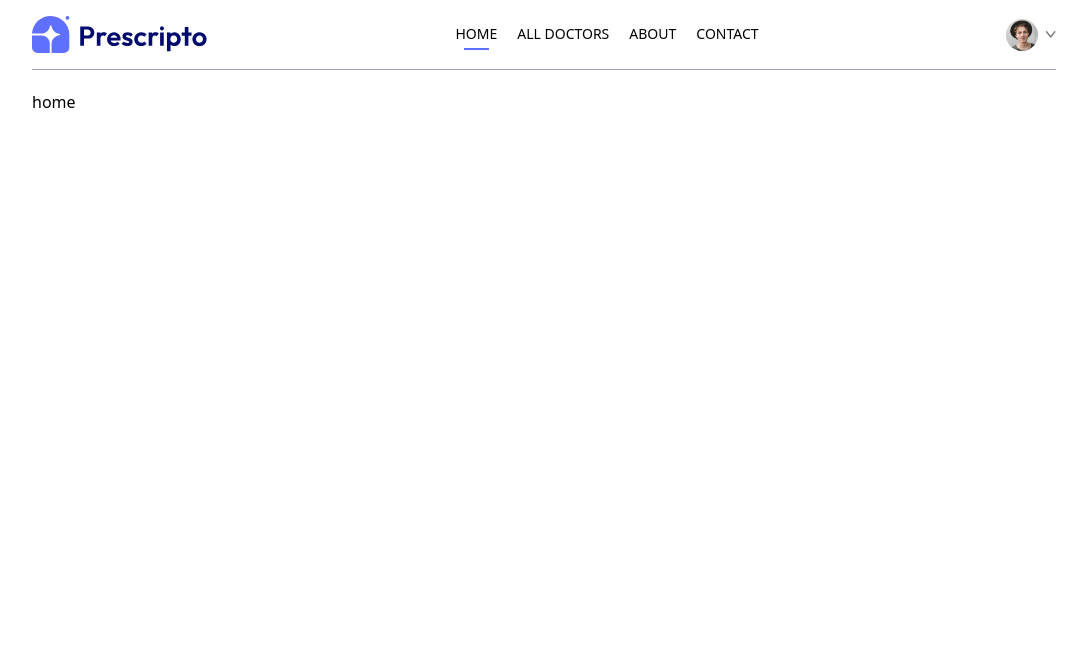
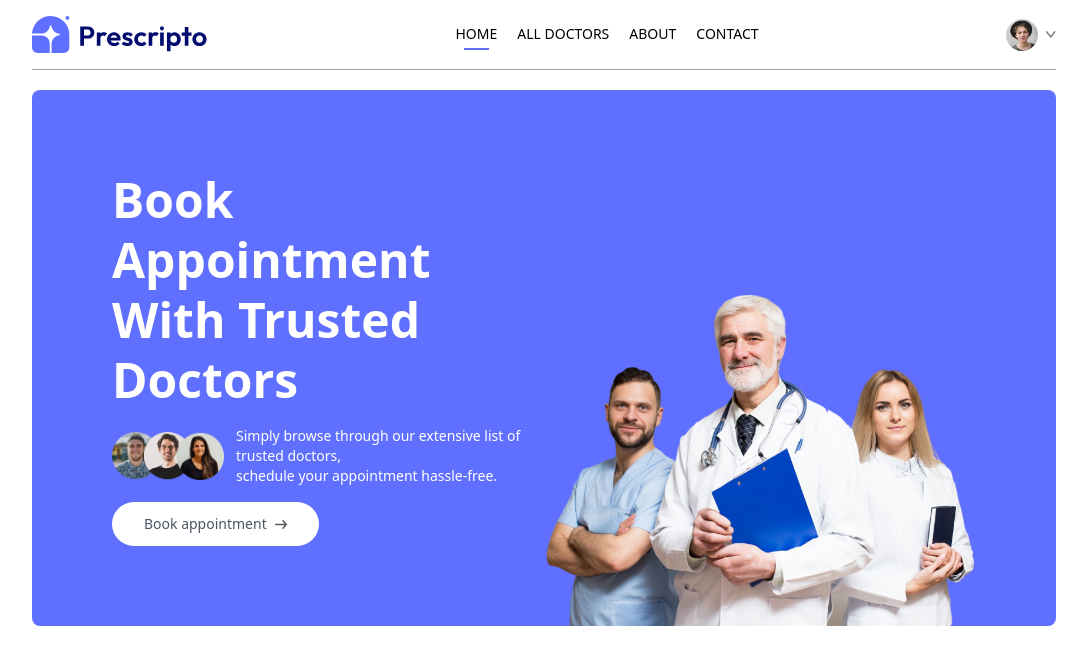
Before and after one commit to Nugi29/DocWise, a React app in the folder frontend/: page / in a window 1280 px wide. Shown: the top 664 px of the page, without its empty margins (96-1183 px from the left). Built offline with nearby package versions, Linux system fonts and the light colour scheme; the HTML template or start-up script is replaced by a standard one.

Commit message:
add Header component and integrate it into Home page

```diff
--- /dev/null
+++ b/frontend/src/components/Header.jsx
@@ -0,0 +1,30 @@
+import React from 'react'
+import { assets } from '../assets/assets_frontend/assets'
+
+const Header = () => {
+    return (
+        <div className='flex flex-col md:flex-row bg-primary rounded-lg px-6 md:px-10 lg:px-20 min-h-[500px]'>
+            {/* -----Left Side----- */}
+            <div className='md:w-1/2 flex flex-col items-start justify-center gap-4 py-10 md:py-16 lg:py-20'>
+                <p className='text-3xl md:text-4xl lg:text-5xl text-white font-semibold leading-tight md:leading-tight lg:leading-tight'>
+                    Book Appointment <br /> With Trusted Doctors
+                </p>
+                <div className='flex flex-col md:flex-row items-start md:items-center gap-3 text-white text-sm font-light'>
+                    <img className='w-28' src={assets.group_profiles} alt="" />
+                    <p>Simply browse through our extensive list of trusted doctors,
+                        <br className='hidden sm:block' /> schedule your appointment hassle-free.</p>
+                </div>
+                <a href="#speciality" className='flex items-center gap-2 bg-white px-8 py-3 rounded-full text-gray-600 text-sm m-auto md:m-0 hover:scale-105 transition-all duration-300'>
+                    Book appointment <img className='w-3' src={assets.arrow_icon} alt="" /></a>
+            </div>
+            {/* -----Right Side----- */}
+            <div className='md:w-1/2 relative'>
+                <img className='w-full md:absolute bottom-0 h-auto rounded-lg'
+                    src={assets.header_img} alt="" />
+            </div>
+
+        </div>
+    )
+}
+
+export default Header
--- a/frontend/src/pages/Home.jsx
+++ b/frontend/src/pages/Home.jsx
@@ -1,8 +1,11 @@
 import React from 'react'
+import Header from '../components/Header.jsx'
 
 const Home = () => {
   return (
-    <div>home</div>
+    <div>
+      <Header/>
+    </div>
   )
 }
 
```
Also changed, not shown: 1 other file (tests, documents, lock files or other folders).
